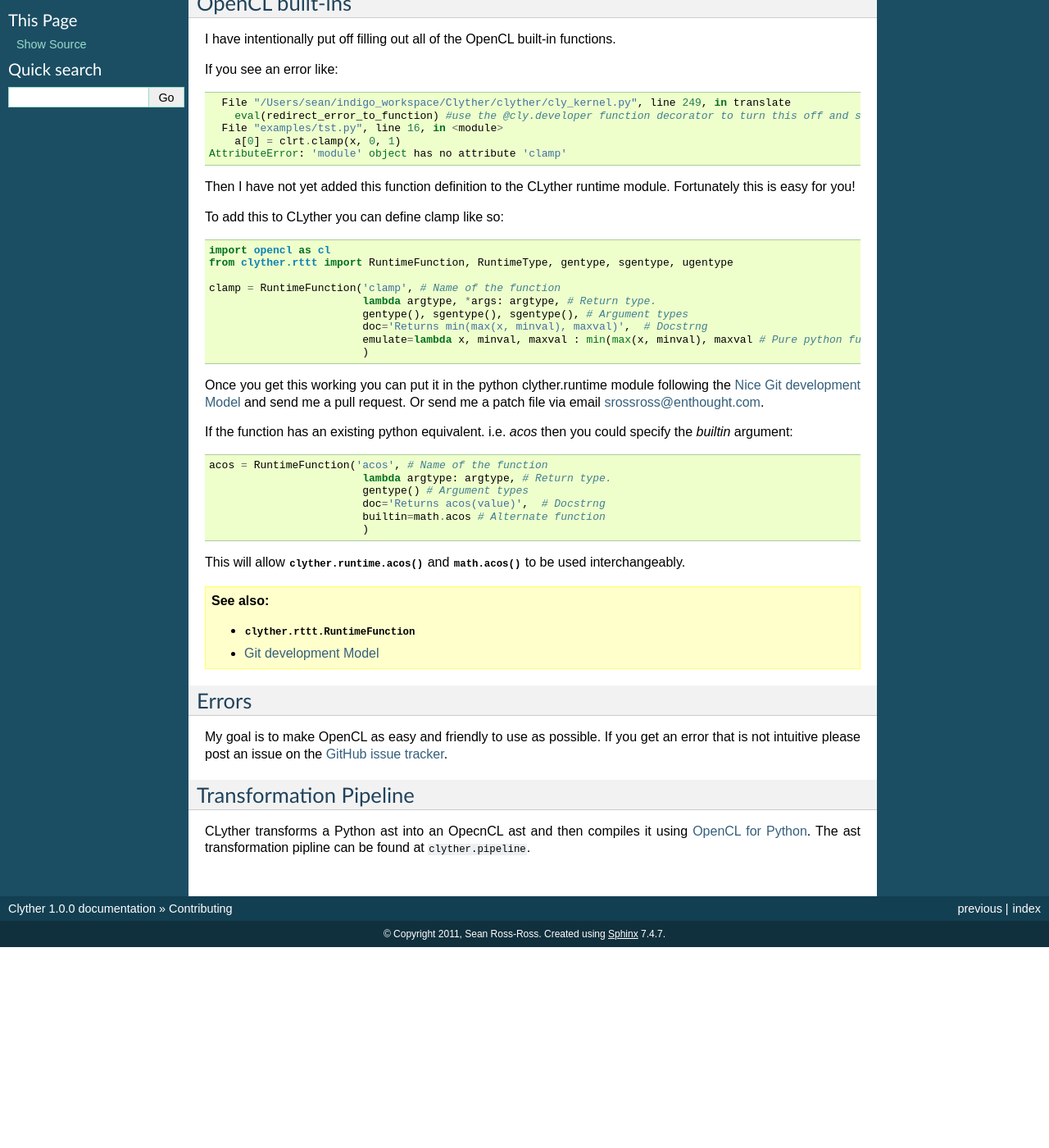
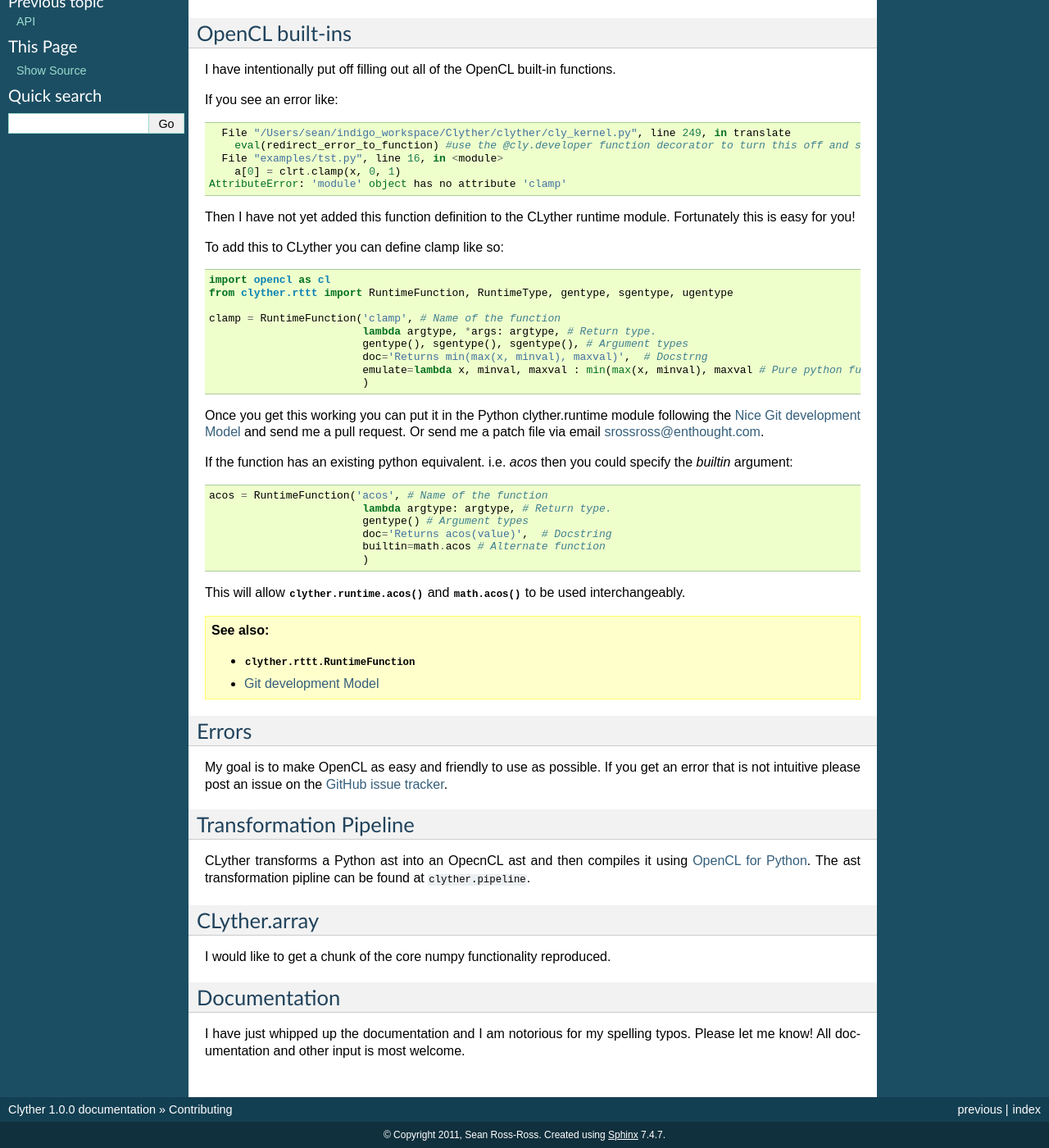
Before and after one commit to srossross/Clyther, a Sphinx documentation site: the page built from doc/contributing.rst, in a window 1280 px wide and 1400 px high, scrolled down 189 px. Shown: the whole window at 82% size. Built offline with Sphinx 7.4.7, drawn with Linux system fonts in a browser that asks for light colours; pages that are not in the unit, such as notebooks, are missing from menus; cross-references to code outside the pages are shown as plain code; before the commit the page ends 1344 px from its top, so only the background shows below that; some of the changed text lies outside the part shown.

Commit message:
DOC: updated

```diff
--- a/doc/contributing.rst
+++ b/doc/contributing.rst
@@ -1,6 +1,8 @@
 ==============
 Contributing
 ==============
+
+What can you do to help?
 
 * Author Email: srossross@enthought.com
 * Enthought Email: info@enthought.com
@@ -35,7 +37,7 @@
                             emulate=lambda x, minval, maxval : min(max(x, minval), maxval # Pure python function for emulation mode.
                             )
 
-Once you get this working you can put it in the python clyther.runtime module following the
+Once you get this working you can put it in the Python clyther.runtime module following the
 `Nice Git development Model <nvie.com/posts/a-successful-git-branching-model/>`_ and send me a pull request.
 Or send me a patch file via email srossross@enthought.com.
 
@@ -45,7 +47,7 @@
     acos = RuntimeFunction('acos', # Name of the function
                             lambda argtype: argtype, # Return type.
                             gentype() # Argument types
-                            doc='Returns acos(value)',  # Docstrng
+                            doc='Returns acos(value)',  # Docstring
                             builtin=math.acos # Alternate function
                             )
 
@@ -67,3 +69,16 @@
 
 CLyther transforms a Python ast into an OpecnCL ast and then compiles it using `OpenCL for Python <https://github.com/srossross/oclpb>`_.
 The ast transformation pipline can be found at :module:`clyther.pipeline`.
+
+
+CLyther.array
+^^^^^^^^^^^^^^^^^^^^^^^^^^
+
+I would like to get a chunk of the core numpy functionality reproduced.
+
+
+Documentation
+^^^^^^^^^^^^^^^^^^^^^^^^^^
+
+I have just whipped up the documentation and I am notorious for my spelling typos. Please let me know!
+All documentation and other input is most welcome.
```
